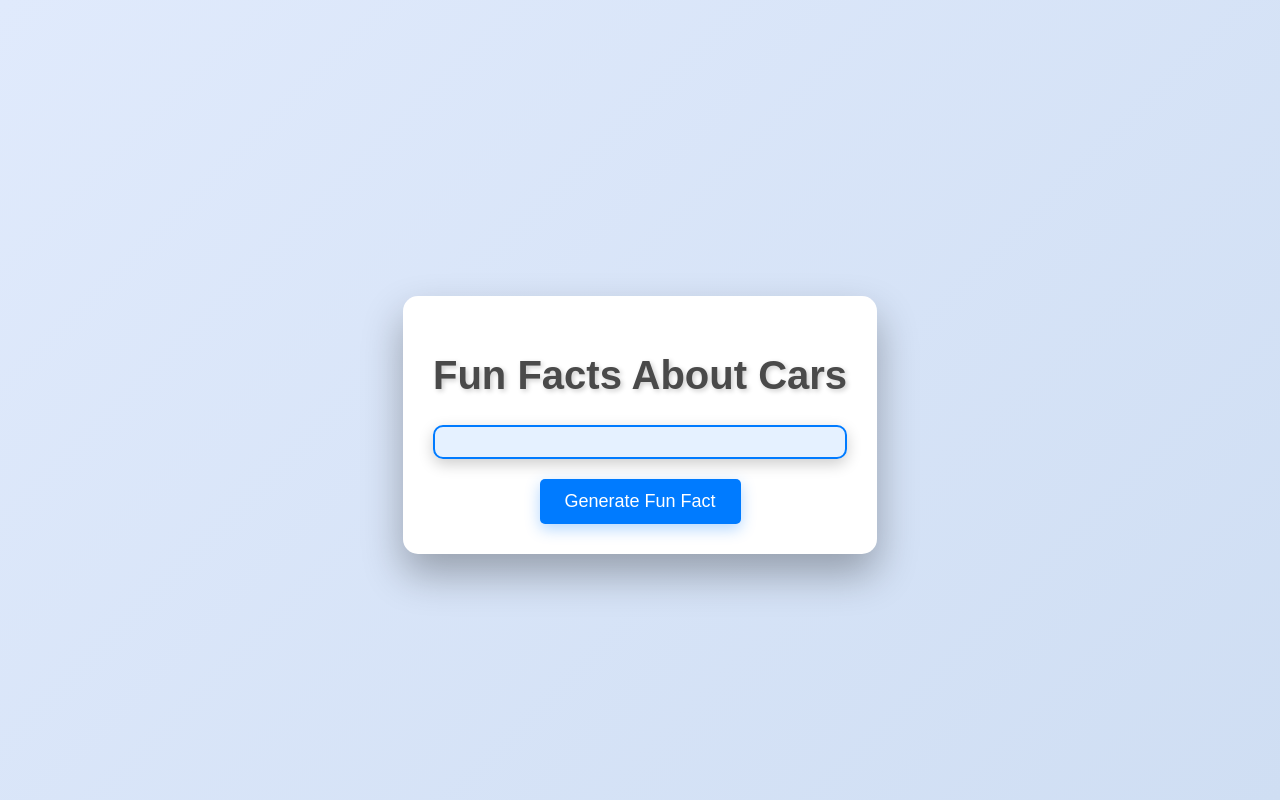
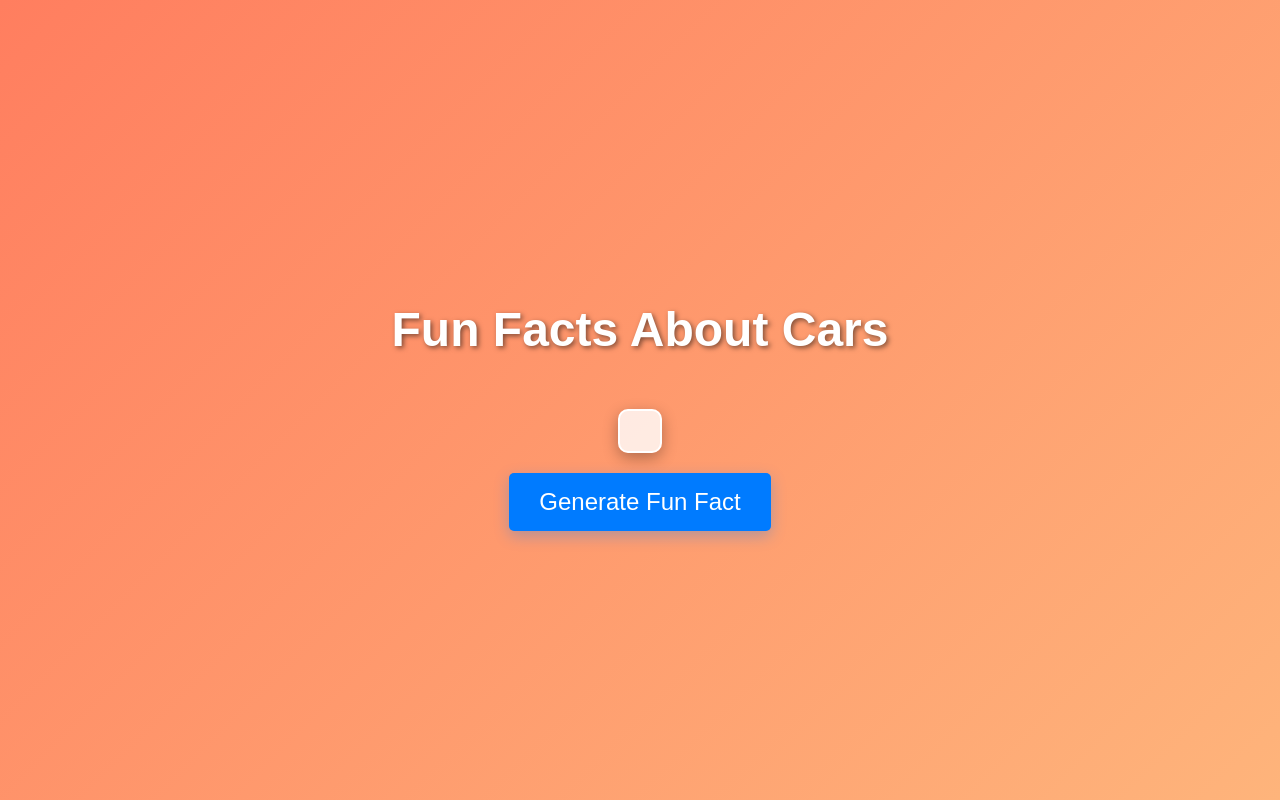
Before and after one commit to naeemparkar/Fun-Facts, a plain HTML site: page index.html in a window 1280 px wide. Drawn offline with Linux system fonts and the light colour scheme.

Commit message:
Update style.css

```diff
--- a/style.css
+++ b/style.css
@@ -1,70 +1,61 @@
 body {
     font-family: 'Arial', sans-serif;
-    background: linear-gradient(135deg, #e0eafc, #cfdef3);
-    text-align: center;
+    margin: 0;
     height: 100vh;
     display: flex;
     justify-content: center;
     align-items: center;
-    margin: 0;
+    overflow: hidden;
+    background: linear-gradient(135deg, #ff7e5f, #feb47b);
+    transition: background 0.5s;
 }
 
 .container {
-    margin-top: 50px;
-    background-color: #ffffff;
-    padding: 30px;
-    border-radius: 15px;
-    box-shadow: 0 20px 40px rgba(0, 0, 0, 0.3);
-    transform: perspective(1000px);
-    transition: transform 0.3s, box-shadow 0.3s;
-}
-
-.container:hover {
-    transform: perspective(1000px) rotateY(10deg) rotateX(5deg);
-    box-shadow: 0 30px 60px rgba(0, 0, 0, 0.4);
+    width: 100%;
+    height: 100%;
+    display: flex;
+    flex-direction: column;
+    justify-content: center;
+    align-items: center;
+    text-align: center;
+    position: relative;
 }
 
 h1 {
-    font-size: 2.5em;
-    color: #4a4a4a;
-    text-shadow: 2px 2px 5px rgba(0, 0, 0, 0.2);
+    font-size: 3em;
+    color: #fff;
+    text-shadow: 2px 2px 5px rgba(0, 0, 0, 0.5);
 }
 
 #fact {
-    font-size: 1.5em;
+    font-size: 2em;
     margin: 20px 0;
-    padding: 15px;
-    border: 2px solid #007BFF;
+    padding: 20px;
+    border: 2px solid #fff;
     border-radius: 10px;
-    background-color: rgba(0, 123, 255, 0.1);
-    box-shadow: 0 5px 15px rgba(0, 0, 0, 0.2);
+    background-color: rgba(255, 255, 255, 0.8);
+    box-shadow: 0 5px 15px rgba(0, 0, 0, 0.3);
     transition: background-color 0.3s, transform 0.3s;
 }
 
-#fact:hover {
-    background-color: rgba(0, 123, 255, 0.2);
-    transform: scale(1.02);
-}
-
 button {
-    padding: 12px 25px;
-    font-size: 18px;
+    padding: 15px 30px;
+    font-size: 1.5em;
     border: none;
     border-radius: 5px;
     background-color: #007BFF;
     color: white;
     cursor: pointer;
     box-shadow: 0 5px 15px rgba(0, 123, 255, 0.3);
-    transition: background-color 0.3s, transform 0.3s, box-shadow 0.3s;
+    transition: background-color 0.3s, transform 0.3s;
 }
 
 button:hover {
     background-color: #0056b3;
     transform: translateY(-2px);
-    box-shadow: 0 10px 20px rgba(0, 123, 255, 0.4);
 }
 
 button:active {
     transform: translateY(0);
-    box-shadow: 0 5px 10px rgba(0, 123, 255, 0.2);
+    box-shadow: 0 3px 10px rgba(0, 123, 255, 0.2);
 }
```
